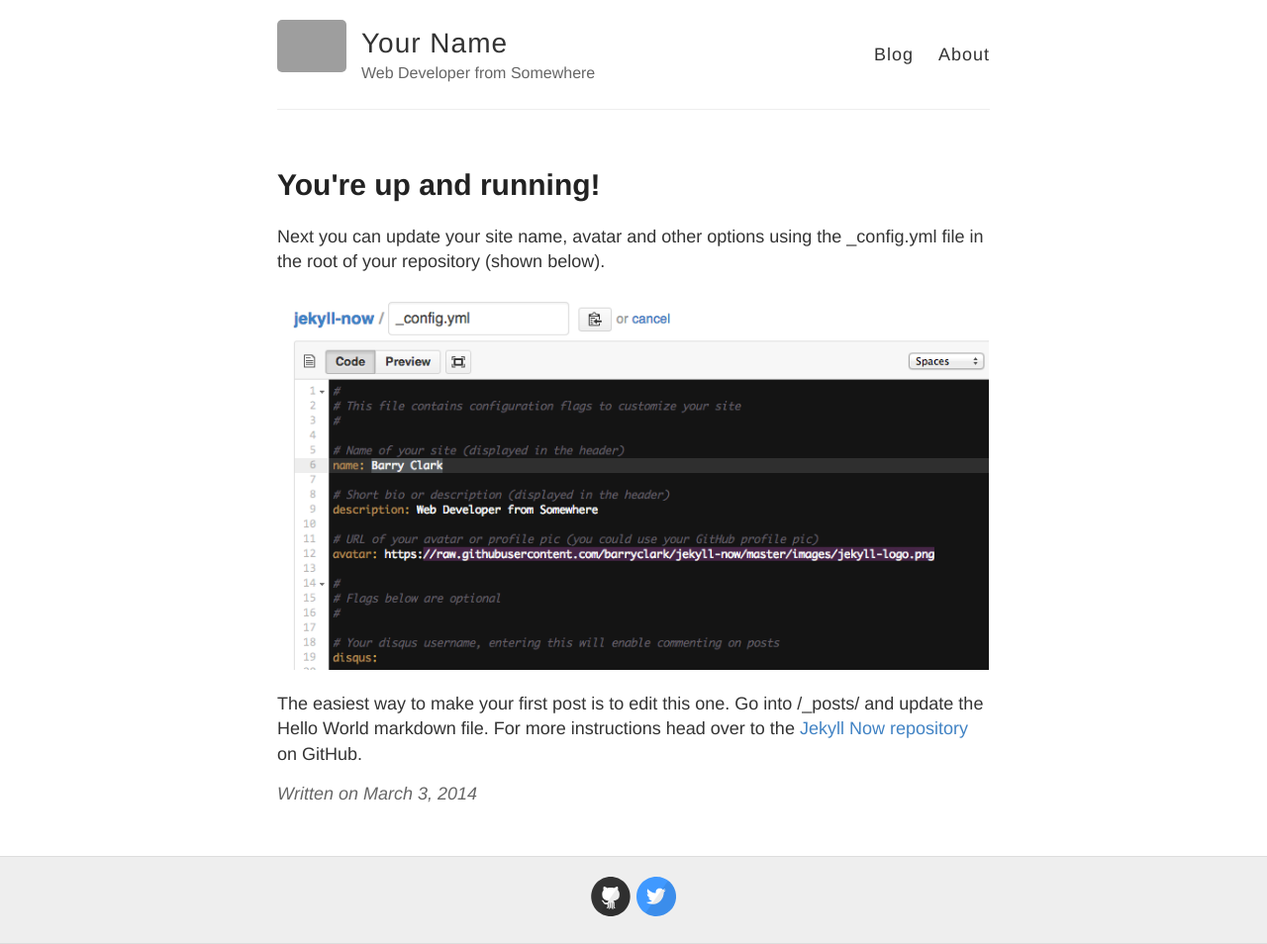
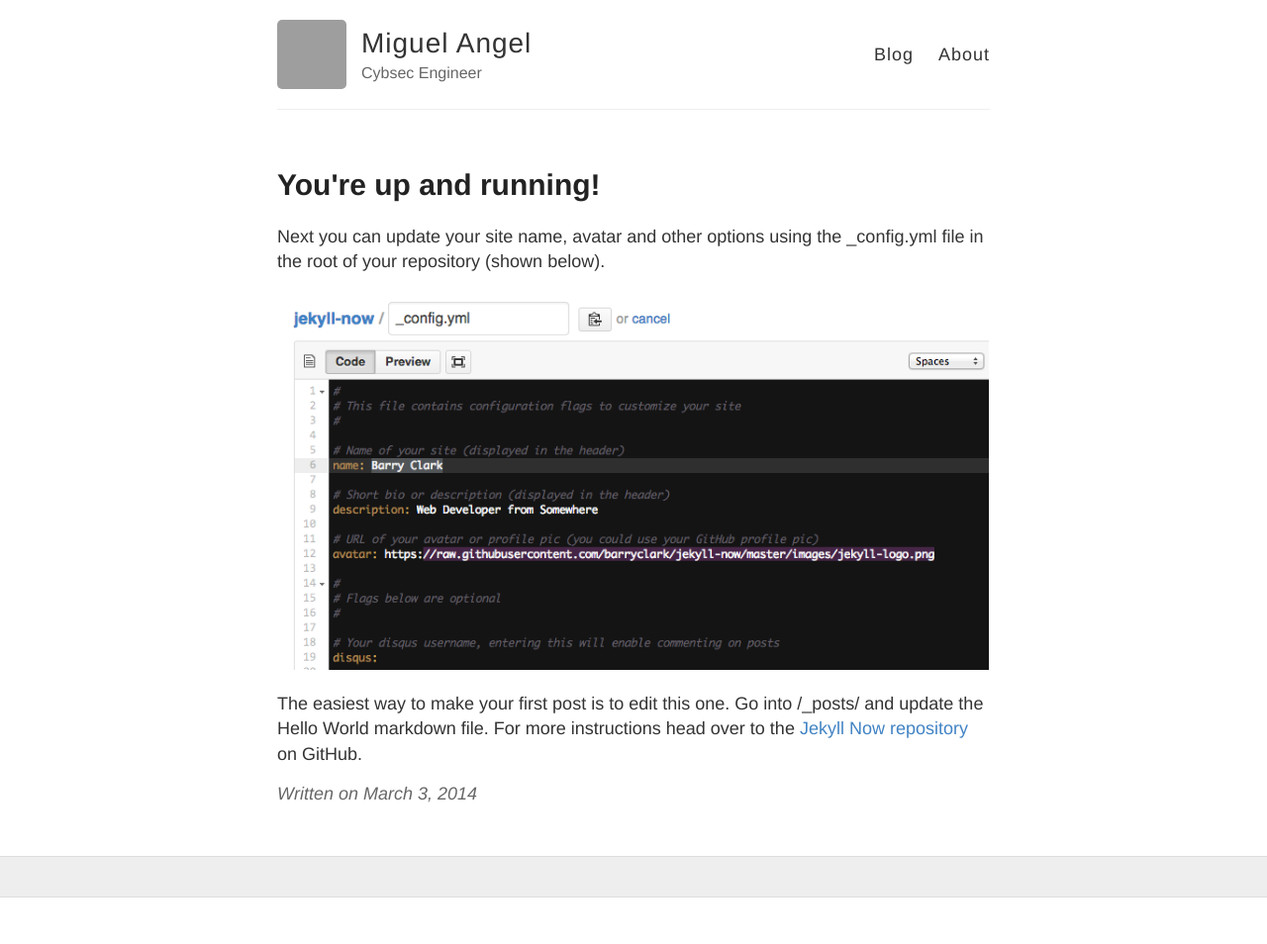
Before and after one commit to mpove/me, a Jekyll site: the page built from _posts/2014-3-3-Hello-World.md, in a window 1280 px wide. Shown: the whole page at 99% size. Built offline with Jekyll 4.4.1, drawn with Linux system fonts in a browser that asks for light colours; after the commit the page ends 907 px from its top, so only the background shows below that; grey boxes are pictures that could not be loaded.

Commit message:
Update _config.yml

```diff
--- a/_config.yml
+++ b/_config.yml
@@ -3,14 +3,13 @@
 #
 
 # Name of your site (displayed in the header)
-name: Your Name
+name: Miguel Angel
 
 # Short bio or description (displayed in the header)
-description: Web Developer from Somewhere
+description: Cybsec Engineer
 
 # URL of your avatar or profile pic (you could use your GitHub profile pic)
-avatar: https://raw.githubusercontent.com/barryclark/jekyll-now/master/images/jekyll-logo.png
-
+avatar: https://avatars.githubusercontent.com/u/130360685?v=4
 #
 # Flags below are optional
 #
@@ -21,12 +20,12 @@
   email:
   facebook:
   flickr:
-  github: barryclark/jekyll-now
+  github:
   instagram:
   linkedin:
   pinterest:
   rss: # just type anything here for a working RSS icon
-  twitter: jekyllrb
+  twitter:
   stackoverflow: # your stackoverflow profile, e.g. "users/50476/bart-kiers"
   youtube: # channel/<your_long_string> or user/<user-name>
   googleplus: # anything in your profile username that comes after plus.google.com/
```
